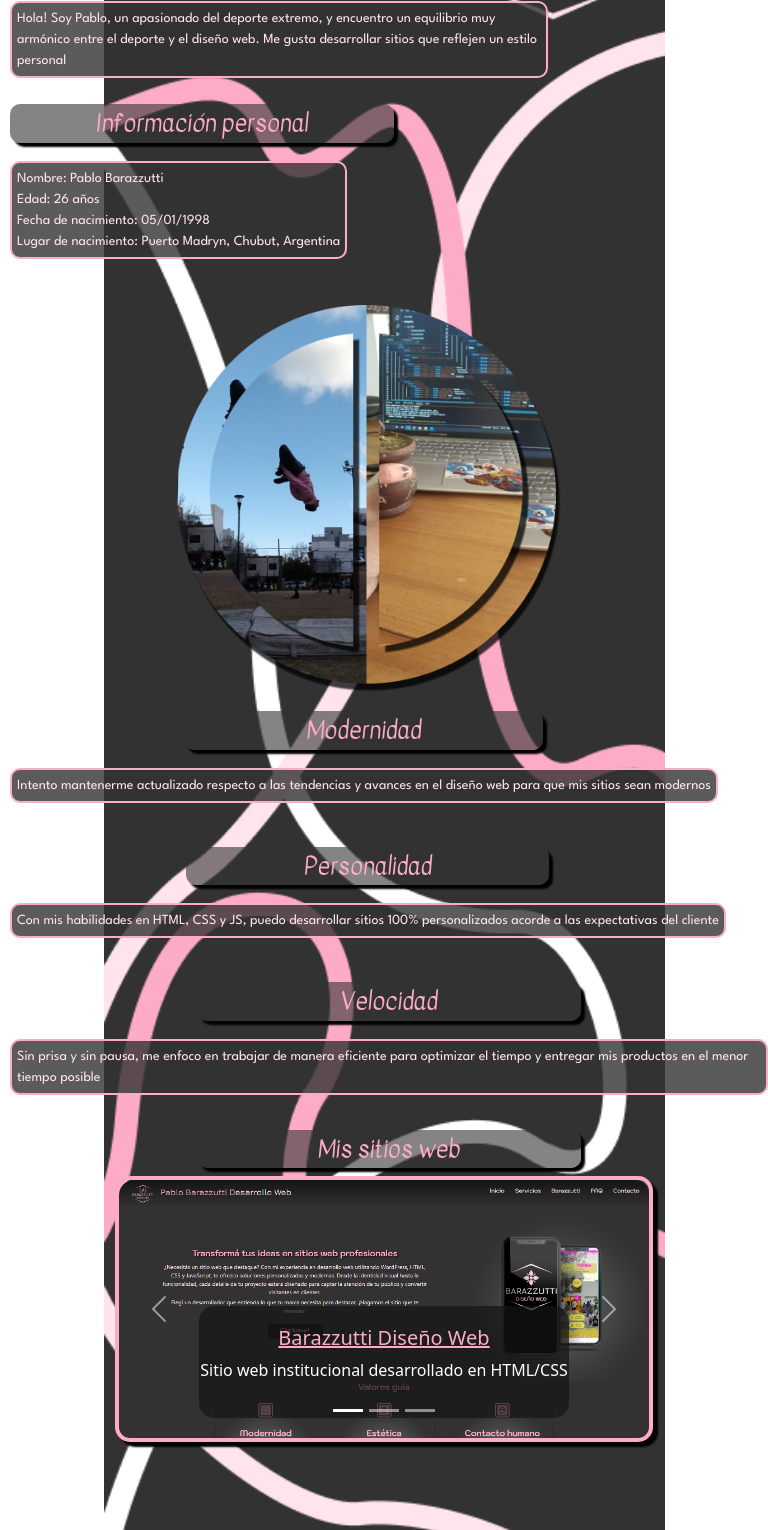
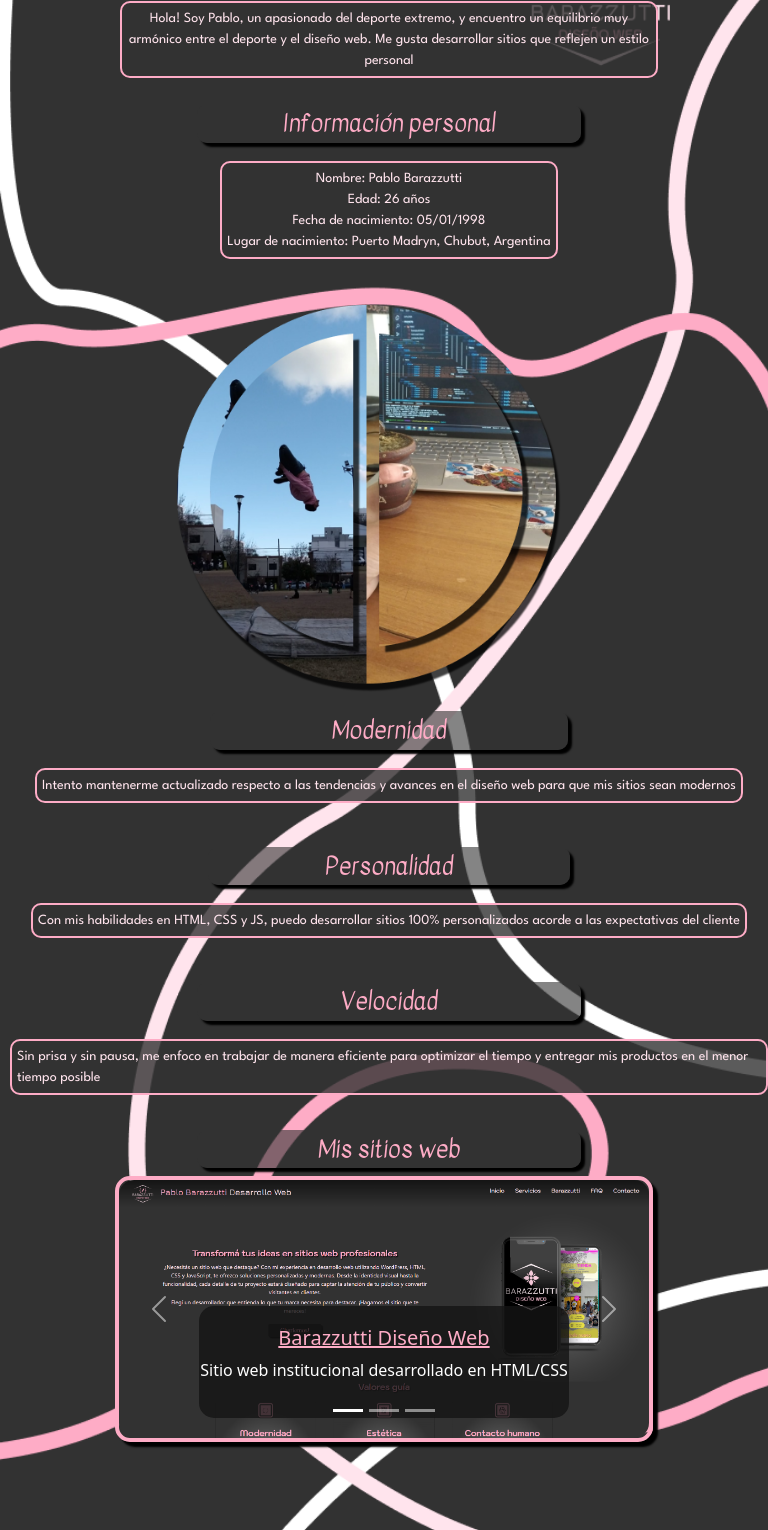
Before and after one commit to Barazzuttip/portafolios-barazzutti, a plain HTML site: page index.html in a window 768 px wide. Shown: the part 162-1692 px from the top of the page. Drawn offline with nearby package versions, Linux system fonts and the light colour scheme.

Commit message:
actualizada la version mobile

```diff
--- a/index.html
+++ b/index.html
@@ -8,7 +8,7 @@
 
     <link rel="stylesheet" href="css/style.css">
 
-    <link rel="shortcut icon" href="favicon.ico" type="image/x-icon">
+    <link rel="shortcut icon" href="assets/icon.png" type="image/icon">
 
     <link href="https://cdn.jsdelivr.net/npm/bootstrap@5.3.3/dist/css/bootstrap.min.css" rel="stylesheet"
         integrity="sha384-QWTKZyjpPEjISv5WaRU9OFeRpok6YctnYmDr5pNlyT2bRjXh0JMhjY6hW+ALEwIH" crossorigin="anonymous">
--- a/scss/layouts/_body.scss
+++ b/scss/layouts/_body.scss
@@ -101,14 +101,17 @@ body {
     border-radius: 15px;
 }
 .carousel-caption {
-    background-color: rgba($color: #151515, $alpha: 0.7);
+    background-color: rgba($color: #151515, $alpha: 0.8);
     border-radius: 15px;
-    transition: transform 0.7s ease;
+
+    transition: transform 0.7s ease, box-shadow 1s ease;
     a {
         text-decoration: underline;
         color: #FEACC6;
     }
     &:hover {
         transform: scale(1.05,1.05);
+        box-shadow:
+        6px 6px 1px #000000;
     }
 }
--- a/scss/mediaq/_mediaq.scss
+++ b/scss/mediaq/_mediaq.scss
@@ -1,7 +1,7 @@
-@media only screen and (max-width: 870px) {
+@media only screen and (max-width: 530px) {
     body {
         background-image: url(../assets/portafolios-bg-mbl.png);
-        background-size: contain;
+        background-size: cover;
         background-position: top center;
         background-repeat: no-repeat;
     }
@@ -62,3 +62,70 @@
         }
     }
 }
+
+@media only screen and (min-width: 530px) and (max-width: 1090px) {
+    body {
+        background-size: cover;
+    }
+    .grid-div1 {
+        display: flex !important;
+        flex-direction: column;
+    }
+    .grid-div2 {
+        display: flex;
+        flex-direction: column;
+        align-items: center !important;
+    }
+    .texto-inicial{
+        display: flex;
+        flex-direction: column;
+        align-items: center !important;
+        text-align: center;
+    }
+    img {
+        margin: 0;
+    }
+    .txt{
+        padding: 5px;
+        border-radius: 10px;
+        li {
+            margin: 0px;
+        }
+        color: #FFE4ED;
+        font-family: 'textf';
+        font-size: 14px;
+        margin-top: 10px;
+        margin-left: 10px;
+        background-color: rgba($color: #323232, $alpha: 0.8);
+        border: 2px solid #FEACC6;
+        /*estilo textos planos*/
+    }
+    .subt {
+        color: #FEACC6;
+        width: 50%;
+        background-color: rgba($color: #323232, $alpha: 0.6);
+        padding: 5px;
+        display: flex;
+        justify-content: center;
+        border-radius: 10px;
+        box-shadow:
+        4px 4px 2px #000000;
+        font-size: 24px;
+        font-family: 'subtf';
+        margin-top: 10px;
+        margin-left: 10px;
+        /*estilo h2*/
+    }
+    .img-inicial{
+        display: flex;
+        align-items: center;
+        justify-content: center !important;
+        img {
+            width: 50%;
+            margin-top: 20px;
+            margin-right: 20px;
+            /*estilo imagen redonda*/
+        }
+    }
+
+}
```
Also changed, not shown: assets/icon.png (added), css/style.css, 1 other file.
